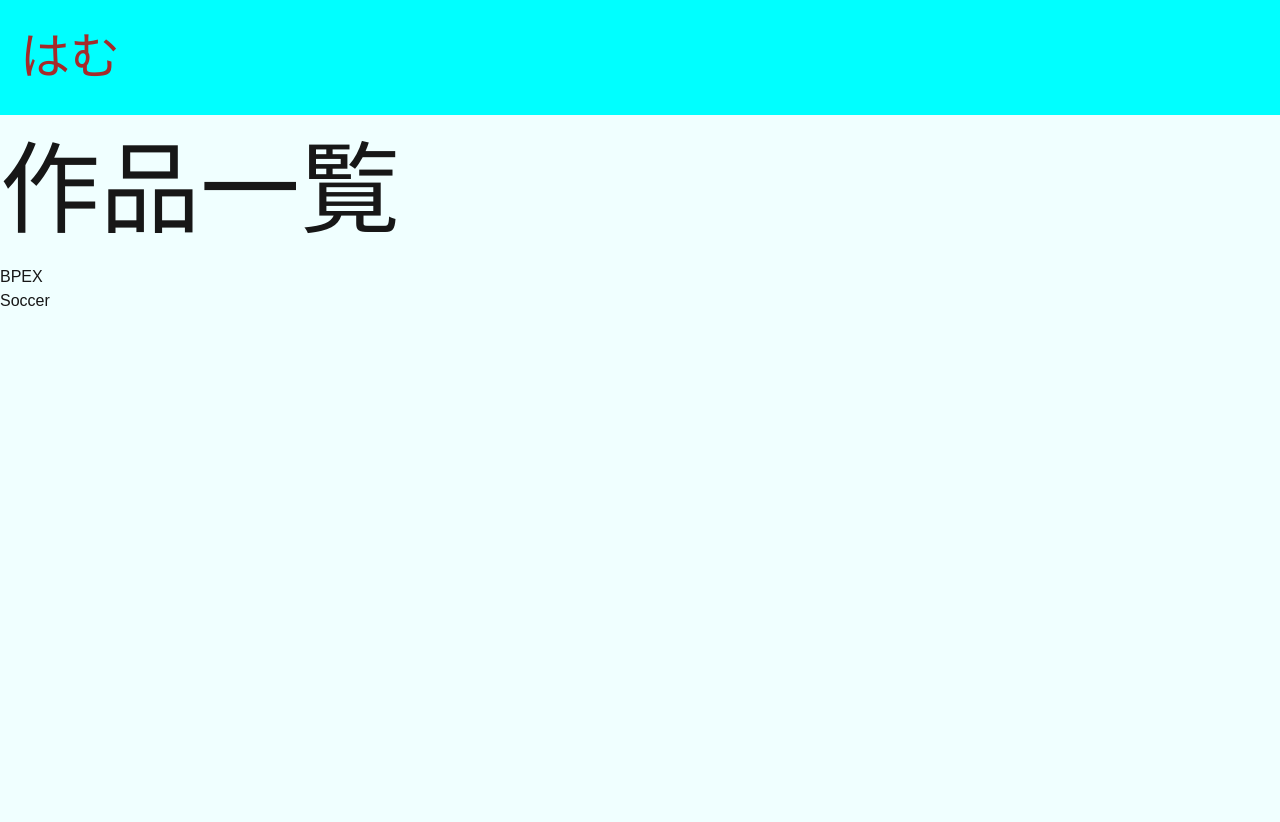
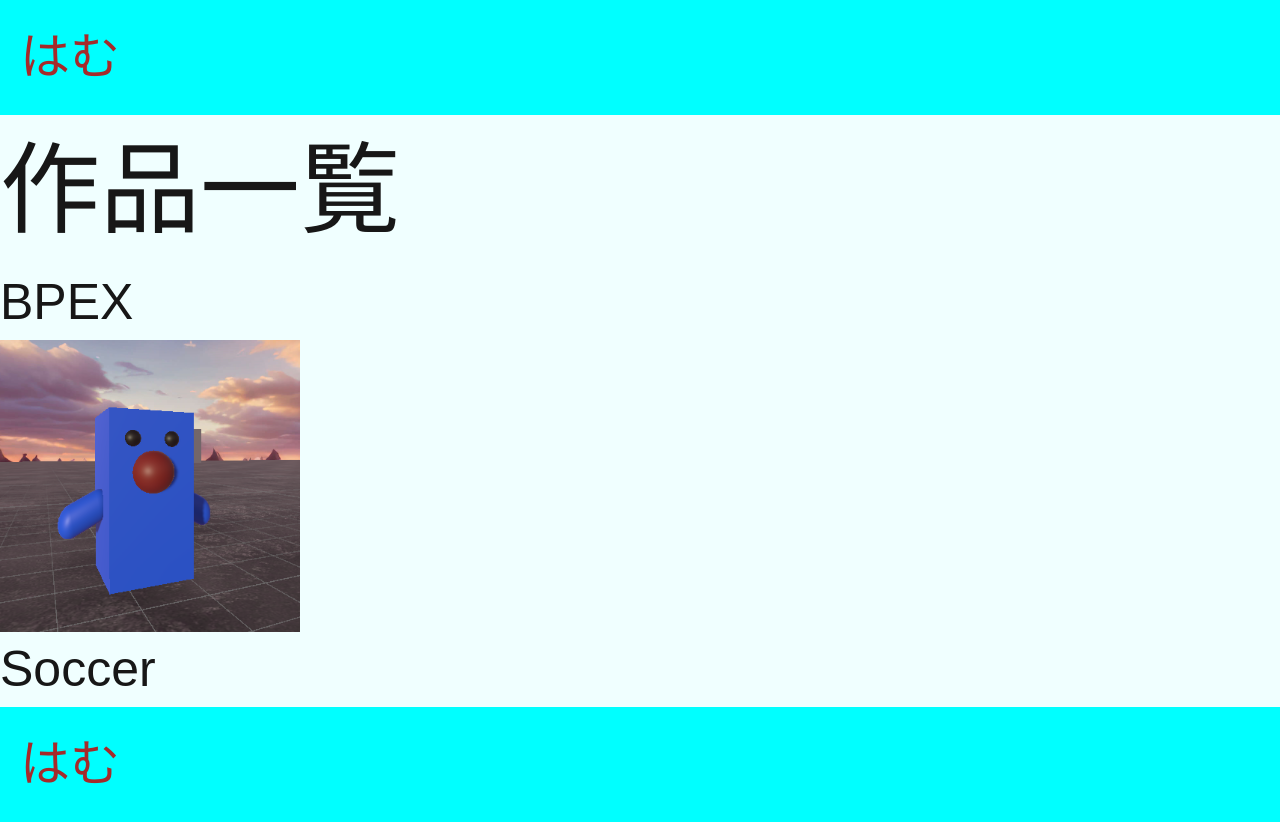
Before and after one commit to 51hamu51/HamuOfficialSite, a Next.js app: page /Products in a window 1280 px wide. Before the commit the page ends 800 px from the top, so only its background shows below. Built offline with nearby package versions, Linux system fonts and the light colour scheme.

Commit message:
add: fotter

```diff
--- a/src/app/Products/Products.module.css
+++ b/src/app/Products/Products.module.css
@@ -0,0 +1,3 @@
+.Products_title {
+  font-size: 50px;
+}
--- a/src/app/Products/page.tsx
+++ b/src/app/Products/page.tsx
@@ -1,11 +1,19 @@
-//import styles from "./Products.module.css";
+import styles from "./Products.module.css";
+import Image from "next/image";
+
 export default function Products() {
   return (
     <>
       <h1 className="title">作品一覧</h1>
       <div>
-        <h2>BPEX</h2>
-        <h2>Soccer</h2>
+        <h2 className={styles.Products_title}>BPEX</h2>
+        <Image
+          alt="BPEX_icon"
+          src="/Images/BPEX_icon.png"
+          width={300}
+          height={300}
+        />
+        <h2 className={styles.Products_title}>Soccer</h2>
       </div>
     </>
   );
--- a/src/app/layout.tsx
+++ b/src/app/layout.tsx
@@ -2,6 +2,7 @@ import type { Metadata } from "next";
 import localFont from "next/font/local";
 import "./globals.css";
 import { Header } from "@/components/Header";
+import { Footer } from "@/components/Footer";
 
 const geistSans = localFont({
   src: "./fonts/GeistVF.woff",
@@ -31,6 +32,8 @@ export default function RootLayout({
       >
         <Header />
         {children}
+
+        <Footer />
       </body>
     </html>
   );
--- a/src/app/page.tsx
+++ b/src/app/page.tsx
@@ -1,19 +1,11 @@
-"use client";
-import { useRouter } from "next/navigation";
+import Link, { LinkProps } from "next/link";
 //import styles from "./home.module.css";
 export default function Home() {
-  const router = useRouter();
   return (
     <>
       <h1 className="title">HOME</h1>
       <div>
-        <button
-          onClick={() => {
-            router.push("/Products");
-          }}
-        >
-          Productを見る
-        </button>
+        <Link href="/Products">Productを見る</Link>
       </div>
     </>
   );
--- /dev/null
+++ b/src/components/Footer/footer.module.css
@@ -0,0 +1,8 @@
+.footerText {
+  color: brown;
+  font-size: 50px;
+  padding: 20px;
+}
+.footerArea {
+  background-color: cyan;
+}
--- /dev/null
+++ b/src/components/Footer/index.tsx
@@ -0,0 +1,12 @@
+import styles from "./footer.module.css";
+import Link, { LinkProps } from "next/link";
+
+export const Footer: React.FC = () => {
+  return (
+    <div className={styles.footerArea}>
+      <h1 className={styles.footerText}>
+        <Link href="/">はむ</Link>
+      </h1>
+    </div>
+  );
+};
--- a/src/components/Header/index.tsx
+++ b/src/components/Header/index.tsx
@@ -1,15 +1,11 @@
-"use client";
 import styles from "./header.module.css";
-
-import { useRouter } from "next/navigation";
+import Link, { LinkProps } from "next/link";
 
 export const Header: React.FC = () => {
-  const router = useRouter();
-
   return (
     <div className={styles.headerArea}>
-      <h1 className={styles.headerText} onClick={() => router.push("/")}>
-        はむ
+      <h1 className={styles.headerText}>
+        <Link href="/">はむ</Link>
       </h1>
     </div>
   );
```
Also changed, not shown: public/Images/BPEX_icon.png (added), 1 other file (tests, documents, lock files or other folders).
